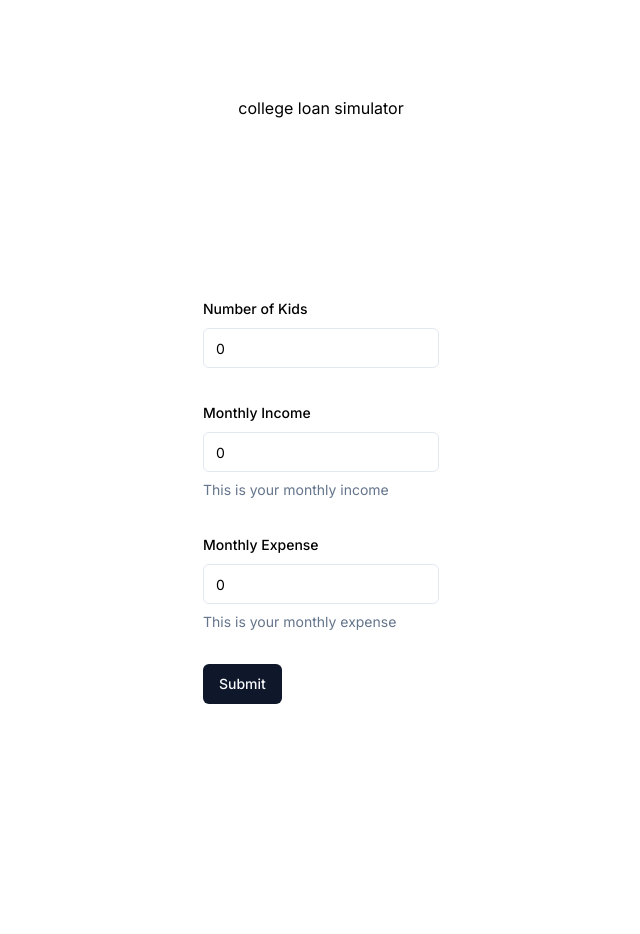
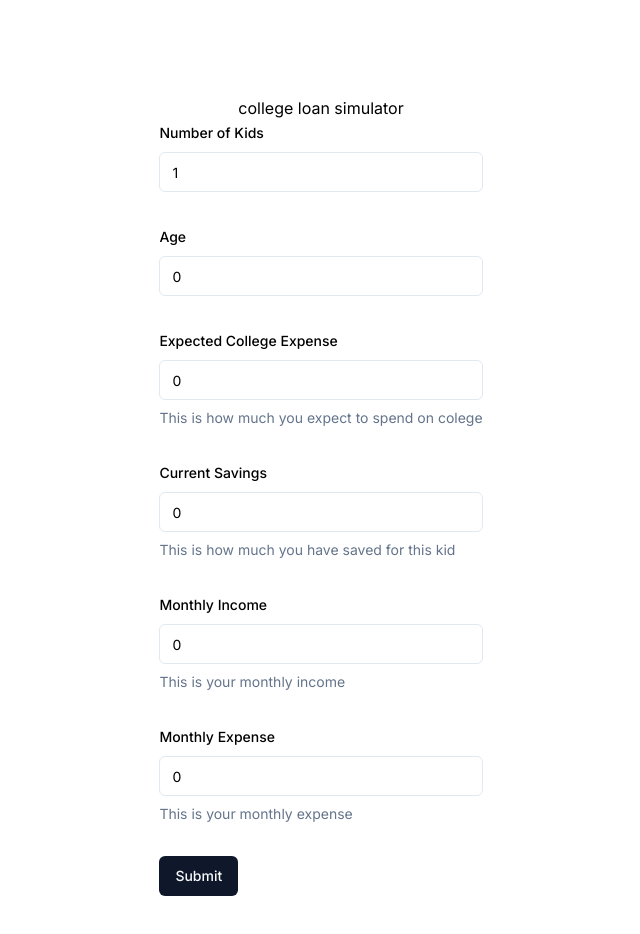
Before and after one commit to Jae7777/credit-debt-simulator, a Next.js app in the folder credit-debt-simulator/: page / in a window 1280 px wide. Shown: the top 934 px of the page, without its empty margins (319-959 px from the left). Before the commit the page ends 800 px from the top, so only its background shows below. Built offline with nearby package versions, Linux system fonts and the light colour scheme.

Commit message:
min max num kids

```diff
--- a/credit-debt-simulator/components/InputForm.tsx
+++ b/credit-debt-simulator/components/InputForm.tsx
@@ -18,7 +18,7 @@
 import KidForm from "./KidForm"
 
 const formSchema = z.object({
-  numKids: z.coerce.number().int().nonnegative(),
+  numKids: z.coerce.number().int().nonnegative().min(1).max(5),
   monthlyIncome: z.coerce.number().int().nonnegative(),
   monthlyExpense: z.coerce.number().int().nonnegative(),
 })
@@ -28,7 +28,7 @@
   const form = useForm<z.infer<typeof formSchema>>({
     resolver: zodResolver(formSchema),
     defaultValues: {
-      numKids: 0,
+      numKids: 1,
       monthlyIncome: 0,
       monthlyExpense: 0,
     }
```
